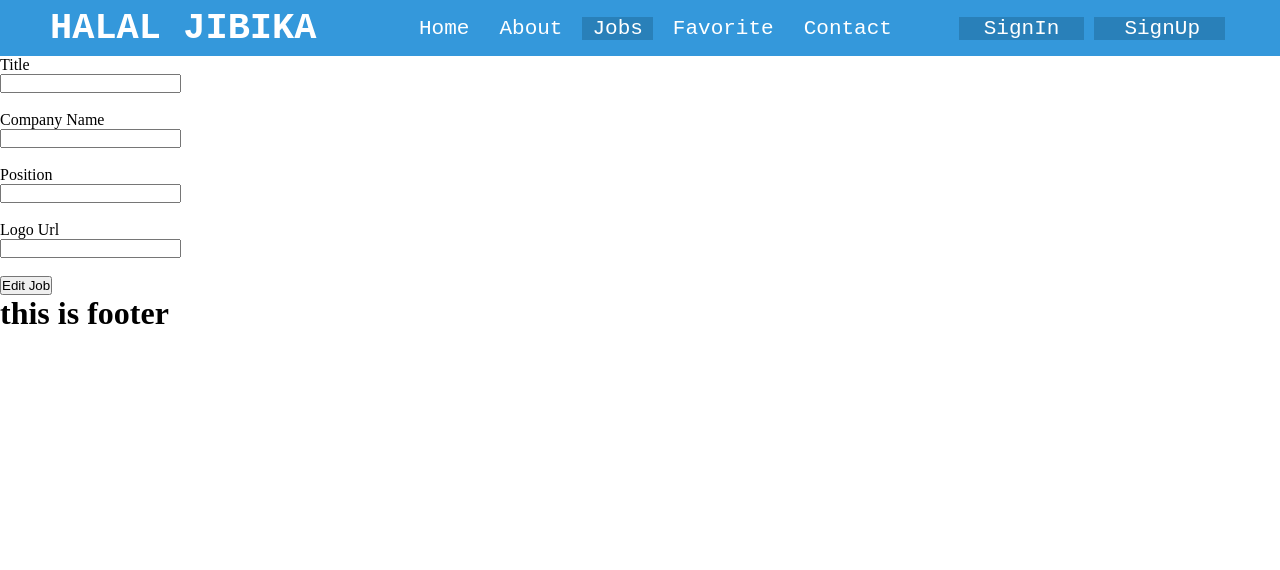
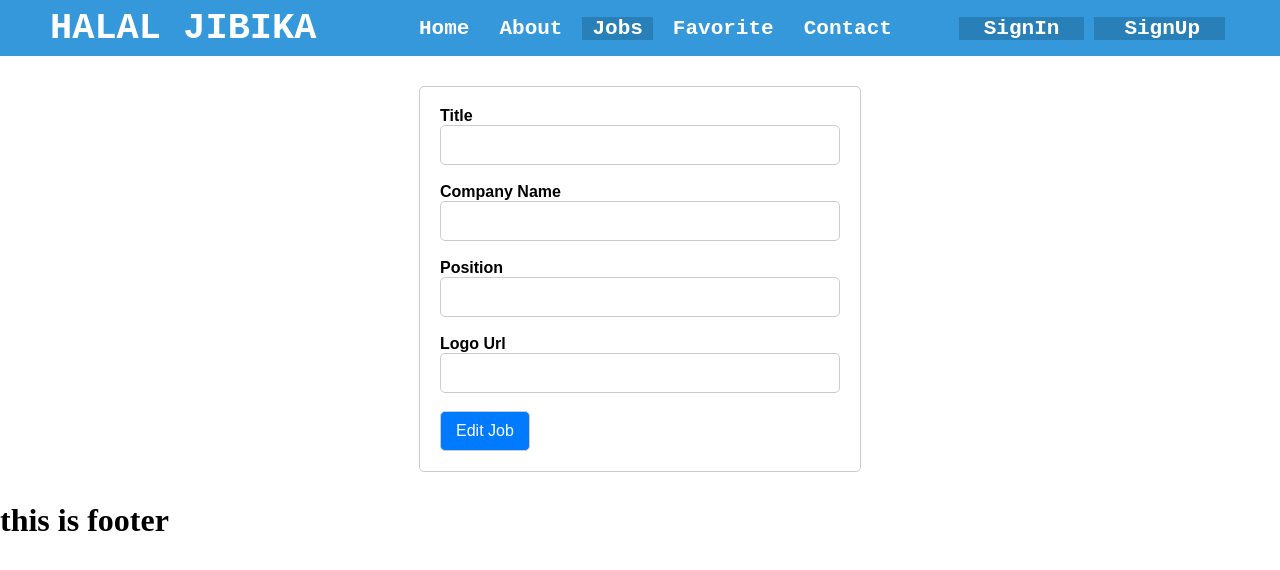
Before and after one commit to devRokib/HALAL_JIBIKA, a React (Vite) app: page /jobs/1/editjob in a window 1280 px wide. Shown: the top 570 px of the page. Built offline with nearby package versions, Linux system fonts and the light colour scheme; no server answers.

Commit message:
Apply Now done

```diff
--- a/src/Component/ApplyNow/ApplyNow.css
+++ b/src/Component/ApplyNow/ApplyNow.css
@@ -0,0 +1,57 @@
+/* Overall structure */
+.applyNowSection {
+    width: 80%;
+    margin: 0 auto;
+    padding: 20px;
+
+    border-radius: 5px;
+  }
+  .applyNowContainer h1,a{
+    font-family: 'Gill Sans', 'Gill Sans MT', Calibri, 'Trebuchet MS', sans-serif;
+    font-weight: 600;
+  }
+
+  .applyNowForm {
+    max-width: 600px;
+    margin: 0 auto;
+    border: 1px solid #ccc;
+    padding: 50px;
+  }
+
+  /* Form elements */
+  .applyNowSection  label {
+    font-size: 16px;
+    display: block;
+    margin-bottom: 8px;
+    font-weight: 500;
+    font-family: system-ui, -apple-system, BlinkMacSystemFont, 'Segoe UI', Roboto, Oxygen, Ubuntu, Cantarell, 'Open Sans', 'Helvetica Neue', sans-serif;
+  }
+
+  .applyNowSection  input[type="text"],
+  input[type="email"],
+  input[type="number"] {
+    width: 100%;
+    padding: 10px;
+    border: 1px solid #ccc;
+    border-radius: 3px;
+    box-sizing: border-box; /* Ensure consistent sizing */
+    margin-bottom: 05px;
+  }
+
+  .applyNowSection  button[type="submit"] {
+    background-color: #007bff; /* Primary blue color */
+    color: #fff !important;
+    padding: 10px 20px;
+    border: none;
+    border-radius: 3px;
+    cursor: pointer;
+    width: 100%;
+  }
+
+  /* Additional styling */
+  .applyNowForm > *:not(:last-child) {
+    margin-bottom: 15px; /* Space between fields */
+  }
+  .applyNowSection a {
+    color: #fff;
+}
--- a/src/Component/ApplyNow/ApplyNow.jsx
+++ b/src/Component/ApplyNow/ApplyNow.jsx
@@ -1,28 +1,76 @@
+import { useState } from 'react';
 import './ApplyNow.css'
+import { toast } from 'react-toastify';
+import { NavLink, useNavigate } from 'react-router-dom';
 
 function ApplyNow() {
+    const [formData, setFormData] = useState({
+        fullName: '',
+        email: '',
+        companyName: '',
+        position: '',
+        number: '',
+      });
+      const navigate = useNavigate()
+      const [error,setError] = useState()
+    const handleChange = (event) => {
+        setFormData({ ...formData, [event.target.name]: event.target.value });
+      };
+
+      const handleSubmit = (event) => {
+        event.preventDefault();
+
+        if (!formData.fullName) {
+            toast.error('Name Field is Required');
+           }
+        else if (!formData.email) {
+            toast.error('Email Field is Required');
+           }
+           else if (!formData.companyName) {
+            toast.error('CompanyName Field is Required');
+           }
+        else if (!formData.position) {
+            toast.error('Position Field is Required');
+           }
+        else if (!formData.number) {
+            toast.error('Number Field is Required');
+           }
+          else{
+            toast.success('Application submitted successfully!')
+            navigate('/jobs/id')
+          }
+          setFormData({
+            fullName: '',
+            email: '',
+            companyName: '',
+            position: '',
+            number: '',
+          });
+     };
+
   return (
     <div>
       <div className="applyNowSection">
         <div className="applyNowContainer">
+              <h1 style={{textAlign:'center',marginBottom:'15px'}}>Apply For a Job</h1>
             <div className="applyNowForm">
-                <form >
-                    <label htmlFor="fullName">Your Full Name</label><br />
-                    <input type="text" name="fullName" id="fullName" placeholder='Your Name'/><br /> <br />
+                <form onSubmit={handleSubmit}>
+                    <label htmlFor="fullName">Your Full Name</label>
+                    <input  onChange={handleChange} type="text" name="fullName" id="fullName" placeholder='Your Name'/><br /> <br />
 
-                    <label htmlFor="email">Your Email</label><br />
-                    <input type="text" name="email" id="email" placeholder='Email' /><br /><br />
+                    <label htmlFor="email">Your Email</label>
+                    <input onChange={handleChange} type="text" name="email" id="email" placeholder='Email' /><br /><br />
 
-                    <label htmlFor="conpanyName">Company Name</label><br />
-                    <input type="text" name="conpanyName" id="conpanyName" /><br /><br />
+                    <label htmlFor="companyName">Company Name</label>
+                    <input  onChange={handleChange} type="text" name="companyName" id="companyName" placeholder='Company Name' /><br /><br />
 
-                    <label htmlFor="position">Position</label><br />
-                    <input type="text" name="position" id="position" placeholder='Position' /><br /><br />
+                    <label htmlFor="position">Position</label>
+                    <input onChange={handleChange} type="text" name="position" id="position" placeholder='Position' /><br /><br />
 
-                    <label htmlFor="number">Phone Number</label><br />
-                    <input type="number" name="number" id="number" placeholder='Phone Number' /><br /><br />
+                    <label htmlFor="number">Phone Number</label>
+                    <input  onChange={handleChange} type="number" name="number" id="number" placeholder='Phone Number' /><br /><br />
 
-                    <button>Apply Now</button>
+                    <button type='submit'>Apply Now</button>
 
                 </form>
             </div>
--- a/src/Component/Edit Job/EditJob.css
+++ b/src/Component/Edit Job/EditJob.css
@@ -0,0 +1,59 @@
+
+.editSection {
+    display: flex;
+    flex-direction: column;
+    align-items: center;
+    width: 100%;
+    padding: 30px;
+    background-color: #fff;
+    font-family: 'Arial', sans-serif;
+  }
+
+  .editformContainer {
+    border: 1px solid #ccc;
+    border-radius: 5px;
+    padding: 20px;
+  }
+
+  .editSection .editForm {
+    display: flex;
+    flex-direction: column;
+    gap: 15px;
+  }
+
+
+  .editSection .editForm label {
+    font-weight: bold;
+    margin-bottom: 10px;
+  }
+
+  .editSection .editForm input,
+  button {
+    padding: 10px 15px;
+    border: 1px solid #ccc;
+    border-radius: 5px;
+    font-size: 16px;
+
+  }
+  .editForm input{
+    width: 400px;
+  }
+
+  .editSection .editForm input:focus,
+  button:focus {
+    outline: none;
+    border-color: #007bff;
+  }
+
+  .editSection .editForm button {
+    background-color: #007bff;
+    color: #fff;
+    cursor: pointer;
+  }
+
+
+  @media (max-width: 768px) {
+    .editformContainer {
+      width: 90%;
+    }
+  }
--- a/src/Component/Edit Job/EditJob.jsx
+++ b/src/Component/Edit Job/EditJob.jsx
@@ -1,72 +1,96 @@
-import {   useNavigate, useParams } from 'react-router-dom';
-import React, { useState } from 'react'
-import { toast } from 'react-toastify';
-// import { NavLink } from 'react-router-dom'
-
+import { useNavigate, useParams } from "react-router-dom";
+import React, { useState } from "react";
+import { toast } from "react-toastify";
+import './EditJob.css'
 
 
 function EditJob() {
-  const [isEditing, setIsEditing] = useState(false);
+  const [error,setError] = useState();
   const [formData, setFormData] = useState({
-    title: '',
-    companyName: '',
-    position: '',
-    logo: '',
+    title: "",
+    companyName: "",
+    position: "",
+    logo: "",
   });
   const { id } = useParams();
-  const navigate = useNavigate()
-  const handleChange =async (event) => {
+  const navigate = useNavigate();
+  const handleChange = async (event) => {
     setFormData({ ...formData, [event.target.name]: event.target.value });
   };
-  const handleSubmit =async (event) => {
+  const handleSubmit = async (event) => {
     event.preventDefault(event);
     try {
-       const response = await fetch(`http://localhost:9000/jobs/${id}`,{
-        method: 'PUT',
+      const response = await fetch(`http://localhost:9000/jobs/${id}`, {
+        method: "PUT",
         headers: {
-          'Content-Type': 'application/json',
+          "Content-Type": "application/json",
         },
         body: JSON.stringify(formData),
       });
 
-      if (response.ok) {
-         toast.success('Job updated successfully!');
-        navigate('/jobs');
-      } else {
-        toast.error('Failed to update job.');
+      if (!formData.title) {
+        toast.error('Title is required')
+      }
+      else if (!formData.companyName) {
+        toast.error('CompanyName is required')
+      }
+      else if (!formData.position) {
+        toast.error('Position is required')
+      }
+      else if (!formData.logo) {
+        toast.error('logo is required')
+      }
+      else {
+        toast.success("Job updated successfully!");
+        navigate("/jobs");
       }
     } catch (error) {
-      toast.error('An error occurred. Please try again.');
+      toast.error("An error occurred. Please try again.");
     }
-   };
+  };
 
   return (
-    <div className='editSection'>
+    <div className="editSection">
       <div className="editformContainer">
         <div className="editForm">
-          <form  onSubmit={handleSubmit}>
-
-            <label htmlFor="title">Title</label><br />
-            <input onChange={handleChange} type="text" name="title" id="title" /><br /> <br />
-
-            <label htmlFor="companyName">Company Name</label><br />
-            <input onChange={handleChange} type="text" name="companyName" id="companyName" /><br /> <br />
-
-            <label htmlFor="position">Position</label><br />
-            <input onChange={handleChange} type="text" name="position" id="position" /><br /> <br />
-
-            <label htmlFor="logo">Logo Url</label><br />
-            <input onChange={handleChange} type="text" name="logo" id="logo" /><br /> <br />
-
-            <button type='submit' >
-              Edit Job
-            </button>
-
+          <form onSubmit={handleSubmit}>
+            <label htmlFor="title">Title</label>
+            <br />
+            <input
+              onChange={handleChange}
+              type="text"
+              name="title"
+              id="title"
+            />
+            <br /> <br />
+            <label htmlFor="companyName">Company Name</label>
+            <br />
+            <input
+              onChange={handleChange}
+              type="text"
+              name="companyName"
+              id="companyName"
+            />
+            <br /> <br />
+            <label htmlFor="position">Position</label>
+            <br />
+            <input
+              onChange={handleChange}
+              type="text"
+              name="position"
+              id="position"
+            />
+            <br /> <br />
+            <label htmlFor="logo">Logo Url</label>
+            <br />
+            <input onChange={handleChange} type="text" name="logo" id="logo" />
+            <br /> <br />
+            <button type="submit">Edit Job</button>
           </form>
         </div>
       </div>
     </div>
-  )
+  );
 }
 
 export default EditJob;
--- a/src/Component/Job/Job.css
+++ b/src/Component/Job/Job.css
@@ -1,6 +1,9 @@
 .jobImg img{
-    width:390px;
+   width:400px;
     height:250px;
+}
+.jobImg {
+    width: 400px;
 }
 .jobItem{
     box-shadow: 1px 2px 20px 5px rgba(0,0,0, .2);
--- a/src/Component/Job/Job.jsx
+++ b/src/Component/Job/Job.jsx
@@ -28,7 +28,7 @@ function Job({data}) {
             <NavLink to={`/jobs/${id}/favorite`}><MdOutlineFavorite /></NavLink>
           </div>
 
-        <NavLink className='moreInfoBtn' to={`/jobs/${id}/applynow`}>
+        <NavLink className='moreInfoBtn' to={`/jobs/${id}/applynow/`}>
             Apply Now
         </NavLink>
         </div>
--- a/src/pages/Favorite/Favorite.jsx
+++ b/src/pages/Favorite/Favorite.jsx
@@ -5,6 +5,7 @@ function Favorite() {
   const favoriteLoder = useLoaderData()
   // console.log(favoriteLoder)
   const {title,companyName,logo,position,id,description} = favoriteLoder
+
   return (
     <div>
       <div className="favoriteSection">
@@ -19,7 +20,7 @@ function Favorite() {
               <h2>{companyName}</h2>
               <h4>{position}</h4>
               <p>{description}</p>
-              <NavLink className='ApplyNowBtn'>Apply Now</NavLink>
+              <NavLink to={`/jobs/${id}/favorite/applynow`} className='ApplyNowBtn'>Apply Now</NavLink>
             </div>
           </div>
           <hr />
```
